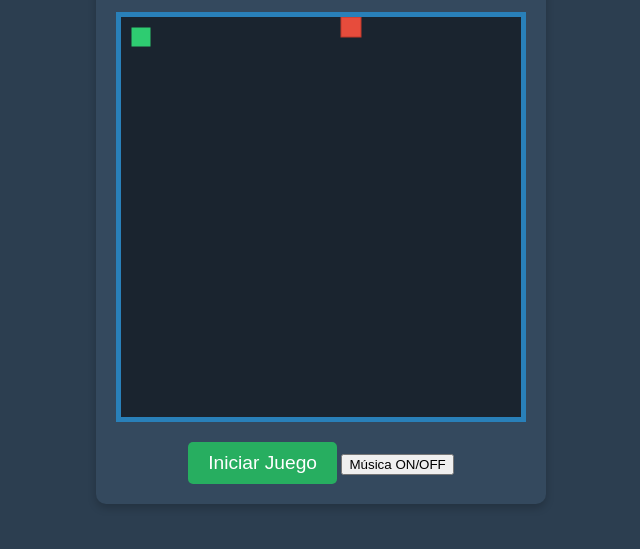
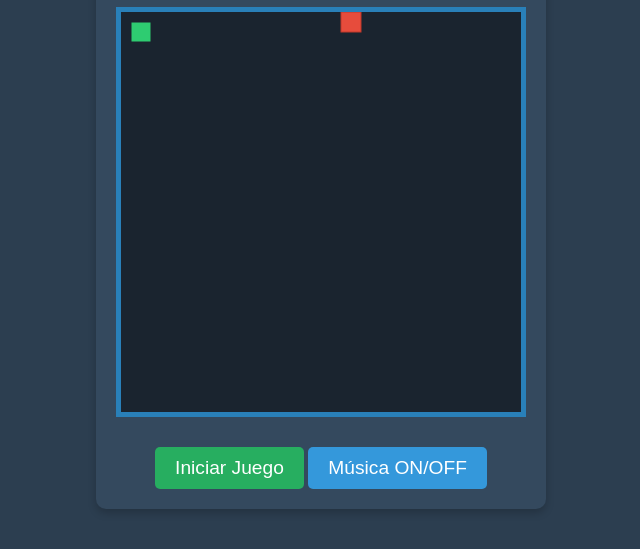
Before and after one commit to ChoroNavia-AI/snake-game-test, a plain HTML site: page index.html in a window 1280 px wide. Shown: the part 219-768 px from the top of the page, without its empty margins (319-959 px from the left). Drawn offline with Linux system fonts and the light colour scheme.

Commit message:
Update style.css

```diff
--- a/style.css
+++ b/style.css
@@ -52,3 +52,21 @@ canvas {
 #startButton:hover {
     background-color: #2ecc71; /* Un verde más claro al pasar el ratón */
 }
+
+/* ... (código CSS anterior) ... */
+
+#musicToggleButton {
+    background-color: #3498db; /* Un azul para el botón de música */
+    color: white;
+    padding: 10px 20px;
+    border: none;
+    border-radius: 5px;
+    font-size: 1.2em;
+    cursor: pointer;
+    transition: background-color 0.3s ease;
+    margin-top: 10px; /* Para separarlo un poco del botón de inicio */
+}
+
+#musicToggleButton:hover {
+    background-color: #2980b9; /* Un azul más oscuro al pasar el ratón */
+}
```
